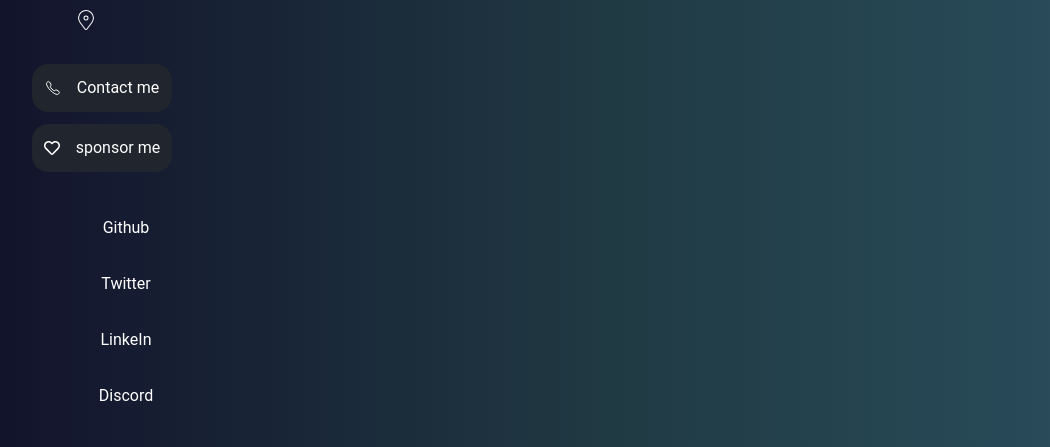
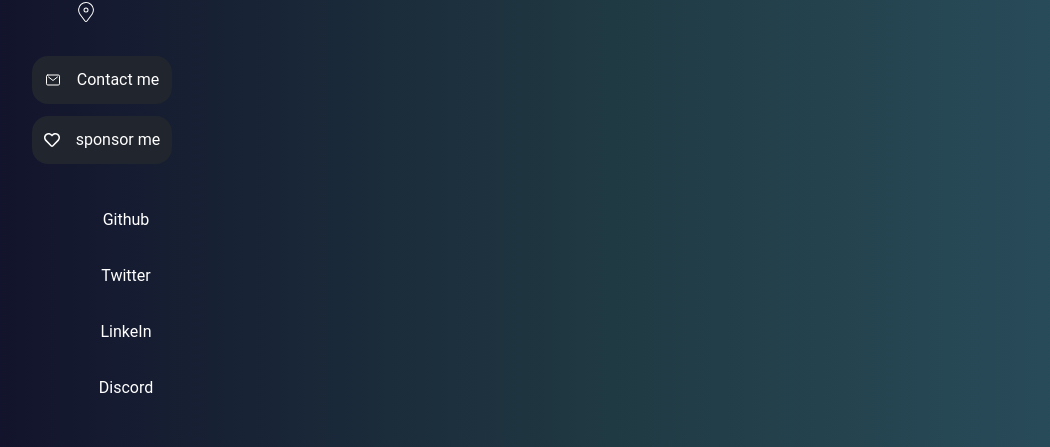
Before and after one commit to C-o-m-o-n/me, a React (Vite) app: page / in a window 1280 px wide. Shown: the part 204-651 px from the top of the page, without its empty margins (26-1076 px from the left). Built offline with nearby package versions, Linux system fonts and the light colour scheme; no server answers; some icons are missing.

Commit message:
ready to deploy

```diff
--- a/package.json
+++ b/package.json
@@ -1,9 +1,12 @@
 {
   "name": "me",
   "private": true,
-  "version": "0.0.0",
+  "version": "0.0.3",
+  "homepage": "https://C-o-m-o-n.github.io/me",
   "type": "module",
   "scripts": {
+    "predeploy": "npm run build",
+    "deploy": "gh-pages -d build",
     "dev": "vite",
     "build": "vite build",
     "lint": "eslint . --ext js,jsx --report-unused-disable-directives --max-warnings 0",
@@ -26,6 +29,7 @@
     "eslint-plugin-react": "^7.33.2",
     "eslint-plugin-react-hooks": "^4.6.0",
     "eslint-plugin-react-refresh": "^0.4.5",
+    "gh-pages": "^6.1.0",
     "postcss": "^8.4.32",
     "tailwindcss": "^3.4.0",
     "vite": "^5.0.8"
--- a/src/components/Button.jsx
+++ b/src/components/Button.jsx
@@ -3,14 +3,14 @@ import React, {useState} from 'react'
 
 
 
-function Button({ button_name, button_icon, onClick}) {
+function Button({ button_name, button_icon, button_link, onClick}) {
 
 
   return (
     <button onClick={onClick} className='flex  flex-row justify-center items-center gap-4 bold bg-[#21252d] border-3 border-red-500 w-full p-3 my-3 rounded-2xl '>
         {button_icon}
 
-        <p >{button_name}</p>
+        <p ><a className='hover:text-[blue] hover:underline' href={button_link}>{button_name}</a></p>
         </button>
   )
 }
--- a/src/pages/Home.jsx
+++ b/src/pages/Home.jsx
@@ -5,7 +5,7 @@ import Button from '../components/Button'
 import About from '../components/About'
 import Repos from '../components/Repos'
 import { FaRegHeart } from "react-icons/fa";
-import { IoCallOutline } from "react-icons/io5";
+import { IoCallOutline, IoMailOutline } from "react-icons/io5";
 import { HiOutlineBuildingOffice2 } from "react-icons/hi2";
 import { CiLocationOn } from "react-icons/ci";
 import { FaGithub, FaXTwitter,FaLinkedin,FaDiscord, } from "react-icons/fa6";
@@ -22,7 +22,10 @@ function Home({ myProfile}) {
         <h1 className='bold text-xl'>{myProfile.name}</h1>
         <div className='bold flex flex-row justifuy-center items-center'>
             <HiOutlineBuildingOffice2 size={24}/>
-            <p className='bold m-4'>{myProfile.company}</p>
+            <a href='https://www.uamuzi.org'>
+            <p className='hover:text-[blue] hover:underline bold m-4'>{myProfile.company}</p>
+            </a>
+
         </div>
         <div className='bold flex flex-row  items-center'>
             <CiLocationOn size={24}/>
@@ -32,8 +35,8 @@ function Home({ myProfile}) {
         <div className='m-4 flex-row justify-center items-center '>
             <p className='bold '>{myProfile.bio}</p>
             <div>
-            <Button button_icon={<IoCallOutline />} button_name="Contact me"/>
-            <Button button_icon={<FaRegHeart />} button_name="sponsor me"/>
+            <Button button_icon={<IoMailOutline />} button_link='mailto:comon928@gmail.com' button_name="Contact me"/>
+            <Button button_icon={<FaRegHeart />} button_link='https://github.com/sponsors/C-o-m-o-n' button_name="sponsor me"/>
             </div>
 
         </div>
@@ -42,20 +45,20 @@ function Home({ myProfile}) {
 
         <div className='bold flex flex-row  items-center'>
             <FaGithub className='m-3'  size={24}/>
-            <p className='hidden md:block bold m-4'>Github</p>
+            <p className='hidden md:block bold m-4'><a className='hover:text-[blue] hover:underline' href='https://github.com/C-o-m-o-n'>Github</a></p>
         </div>
 
         <div className='bold flex flex-row  items-center'>
             <FaXTwitter className='m-3' size={24}/>
-            <p className='hidden md:block bold m-4'>Twitter</p>
+            <p className='hidden md:block bold m-4'><a className='hover:text-[blue] hover:underline' href='https://x.com/C_o_m_o_n'>Twitter</a></p>
         </div>
         <div className='bold flex flex-row  items-center'>
             <FaLinkedin className='m-3' size={24}/>
-            <p className='hidden md:block bold m-4'>LinkeIn</p>
+            <p className='hidden md:block bold m-4'><a className='hover:text-[blue] hover:underline' href='https://linkedin.com/c-o-m-o-n'>LinkeIn</a></p>
         </div>
         <div className='bold flex flex-row  items-center'>
             <FaDiscord className='m-3' size={24}/>
-            <p className='hidden md:block bold m-4'>Discord</p>
+            <p className='hidden md:block bold m-4'><a className='hover:text-[blue] hover:underline' href='https://discord.gg.com/eqSU46Y7xW'>Discord</a></p>
         </div>
 </div>
 
```
Also changed, not shown: 1 other file (tests, documents, lock files or other folders).
